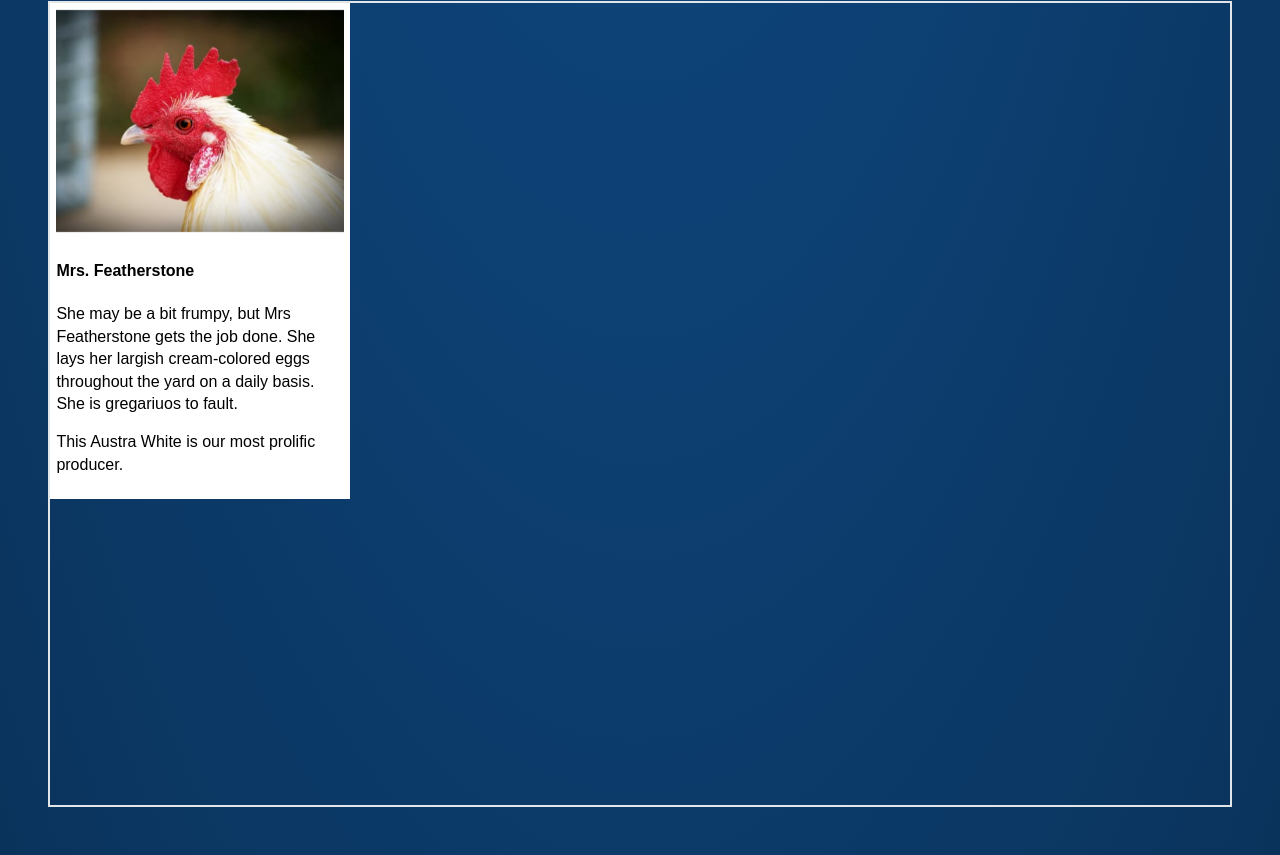
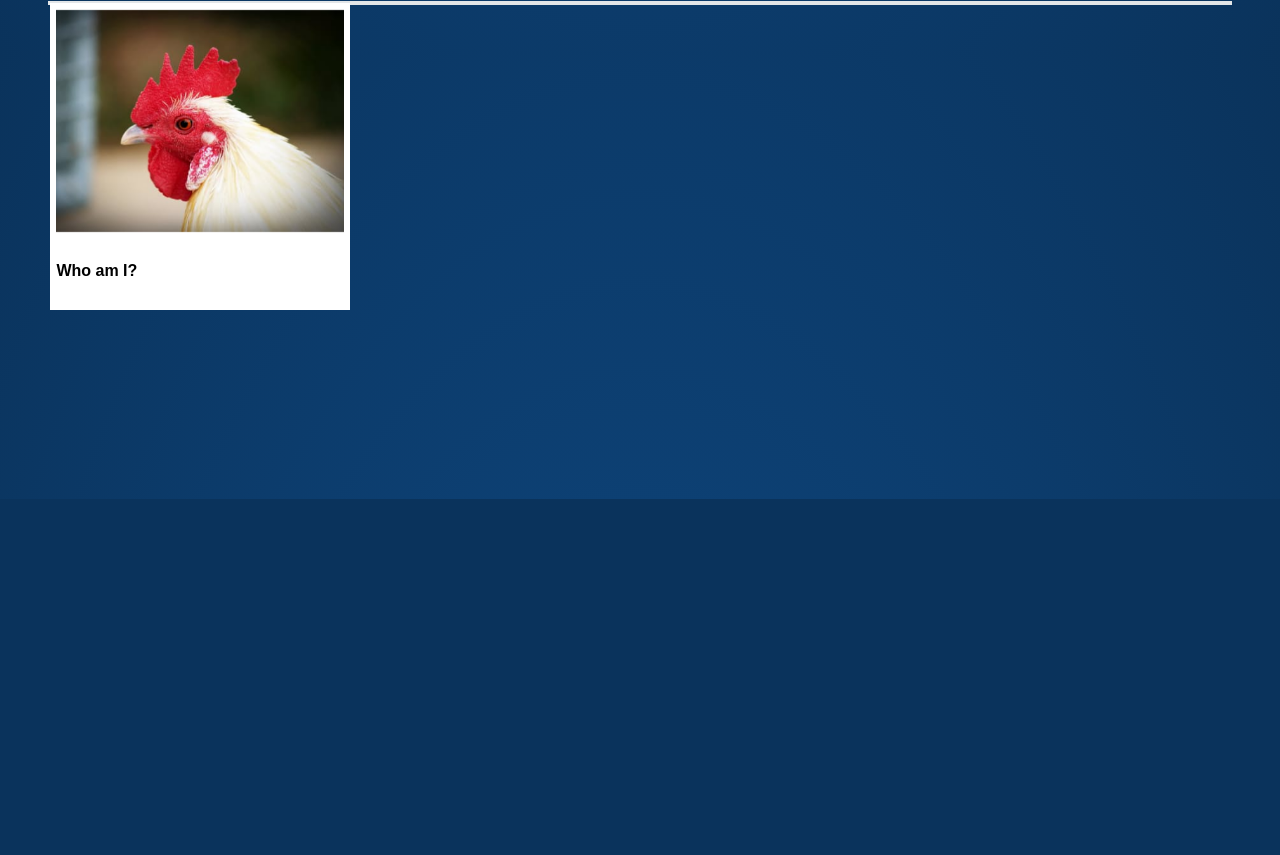
Before and after one commit to iFork/css-in-depth, a website: page 15-transforms/page.html in a window 1280 px wide. Shown: the part 2937-3792 px from the top of the page. After the commit the page ends 3436 px from the top, so only its background shows below. Drawn offline with Linux system fonts and the light colour scheme.

Commit message:
Absolutely position card faces to flip, fix width
Set width on .card-two-sided (container, or card face itself), otherwise
being absolutely positioned inside a flex container it seems to follow
'shrink-to-fit' algorithm for sizing.

```diff
--- a/15-transforms/page.html
+++ b/15-transforms/page.html
@@ -125,6 +125,10 @@
     <div class="card-two-sided">
     <div class="card-two-sided__face card-two-sided__face--front">
       <img src="images/chicken1.jpg" alt="chicken">
+      <h4>Who am I?</h4>
+    </div>
+    <div class="card-two-sided__face card-two-sided__face--back">
+      <img src="images/chicken1.jpg" alt="chicken">
       <h4>Mrs. Featherstone</h4>
       <p>
       She may be a bit frumpy, but Mrs Featherstone gets the job done. She
@@ -133,10 +137,6 @@
       </p>
       <p>This Austra White is our most prolific producer.</p>
     </div>
-    <div class="card-two-sided__face card-two-sided__face--back">
-      <img src="images/chicken1.jpg" alt="chicken">
-      <h4>Who am I?</h4>
-    </div>
     </div>
   </div>
 </body>
--- a/15-transforms/style.css
+++ b/15-transforms/style.css
@@ -166,18 +166,20 @@ h1, h2, h3 {
 
 
 .card-two-sided {
-  transition: transform .3s ease-out .1s;
+  position: relative;
+  transition: transform .4s ease-out .1s;
   perspective: 300px;
   /* Children to maintain their position in 3D space */
   transform-style: preserve-3d;
+  width: 300px;
 }
 .card-two-sided:hover {
   transform: rotateY(180deg);
 }
 .card-two-sided__face {
+  position: absolute;
   background-color: white;
   color: black;
-  max-width: 300px;
   padding: .4em;
   transform-style: preserve-3d;
   backface-visibility: hidden;
```
